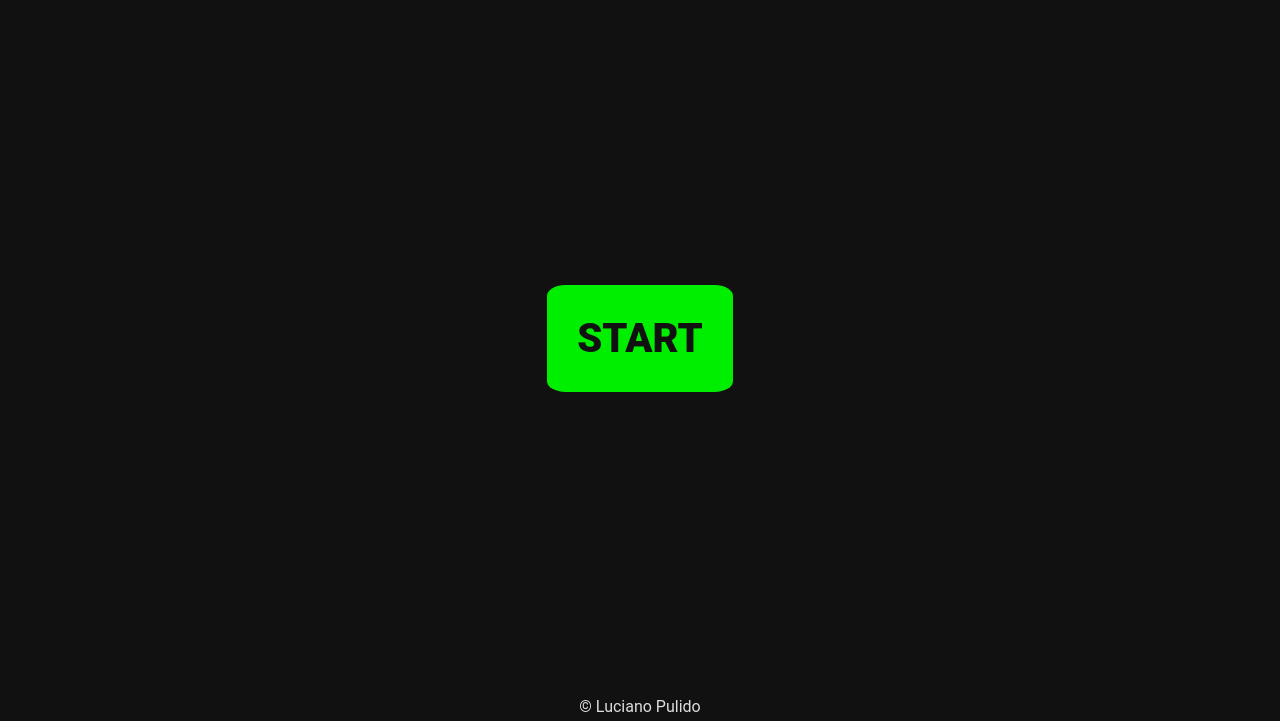
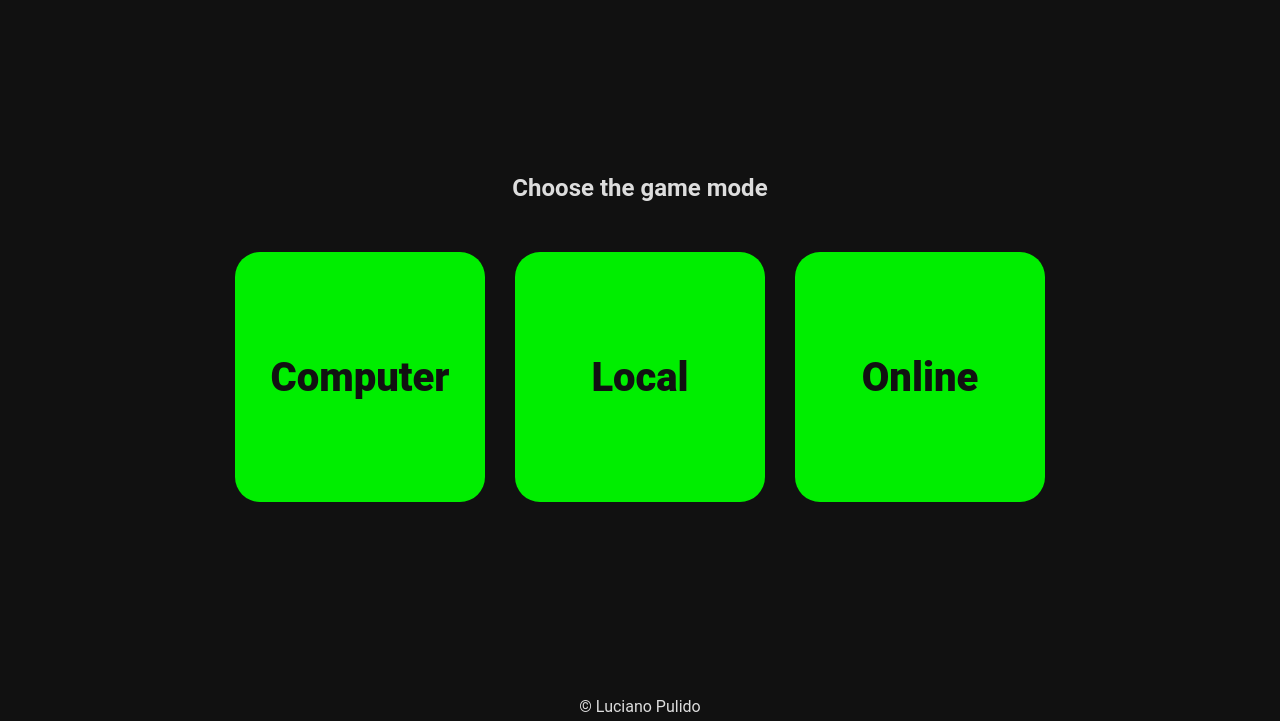
Before and after one commit to PulidoLuciano/Battleship, a website built with webpack: page src/index.html in a window 1280 px wide. Both pictures are taken after a click on the button "START". Shown: the part 79-800 px from the top of the page. Built offline with nearby package versions, Linux system fonts and the light colour scheme.

Commit message:
Add chooseMode view and changeView function chooseMode is a view to select the game mode (online, local or against computer) changeView is a function that changes the content of the page

```diff
--- /dev/null
+++ b/src/DOM/chooseMode.js
@@ -0,0 +1,46 @@
+function chooseMode(){
+    let container = document.createElement("div");
+    container.setAttribute("id", "choose")
+
+    let title = document.createElement("h2");
+    title.innerHTML = "Choose the game mode";
+
+    let divButtons = document.createElement("div");
+    divButtons.classList.add("flex");
+
+    let buttonIA = document.createElement("button");
+    buttonIA.classList.add("mode-button");
+    buttonIA.addEventListener("click", iaHandler);
+    buttonIA.innerHTML = "Computer ";
+
+    let buttonLocal = document.createElement("button");
+    buttonLocal.classList.add("mode-button");
+    buttonLocal.addEventListener("click", localHandler);
+    buttonLocal.innerHTML = "Local";
+
+    let buttonOnline = document.createElement("button");
+    buttonOnline.classList.add("mode-button");
+    buttonOnline.addEventListener("click", onlineHandler);
+    buttonOnline.innerHTML = "Online";
+
+    container.appendChild(title);
+    divButtons.appendChild(buttonIA);
+    divButtons.appendChild(buttonLocal);
+    divButtons.appendChild(buttonOnline);
+    container.appendChild(divButtons);
+    return container;
+}
+
+function iaHandler(){
+    alert("This mode is going to be soon! Try another mode");
+}
+
+function localHandler(){
+
+}
+
+function onlineHandler(){
+    alert("This mode is going to be soon! Try another mode");
+}
+
+export default chooseMode;
--- a/src/DOM/start.js
+++ b/src/DOM/start.js
@@ -1,9 +1,17 @@
+import {changeView} from "../index";
+import chooseMode from "./chooseMode";
+
 function start(){
     let buttonStart = document.createElement("button");
     buttonStart.setAttribute("id", "start-button");
     buttonStart.innerHTML = "START";
+    buttonStart.addEventListener("click", startHandler)
 
     return buttonStart;
 }
 
+function startHandler(){
+    changeView(chooseMode());
+}
+
 export default start;
--- a/src/index.js
+++ b/src/index.js
@@ -11,4 +11,10 @@ function page(){
     root.appendChild(footer());
 }
 
+export function changeView(component){
+    let contentContainer = document.getElementById("content");
+    contentContainer.innerHTML = "";
+    contentContainer.appendChild(component);
+}
+
 page();
--- a/src/style.css
+++ b/src/style.css
@@ -53,6 +53,7 @@ footer{
     display: flex;
     justify-content: center;
     align-items: center;
+    color: var(--fontColor);
 }
 
 button{
@@ -73,3 +74,23 @@ button:hover{
     font-size: 2.5rem;
     padding: 30px;
 }
+
+.flex{
+    display: flex;
+    gap: 30px;
+}
+
+h2{
+    font-size: 1.5rem;
+    margin-bottom: 50px;
+}
+
+#choose{
+    text-align: center;
+}
+
+.mode-button{
+    height: 250px;
+    width: 250px;
+    font-size: 2.5rem;
+}
```
